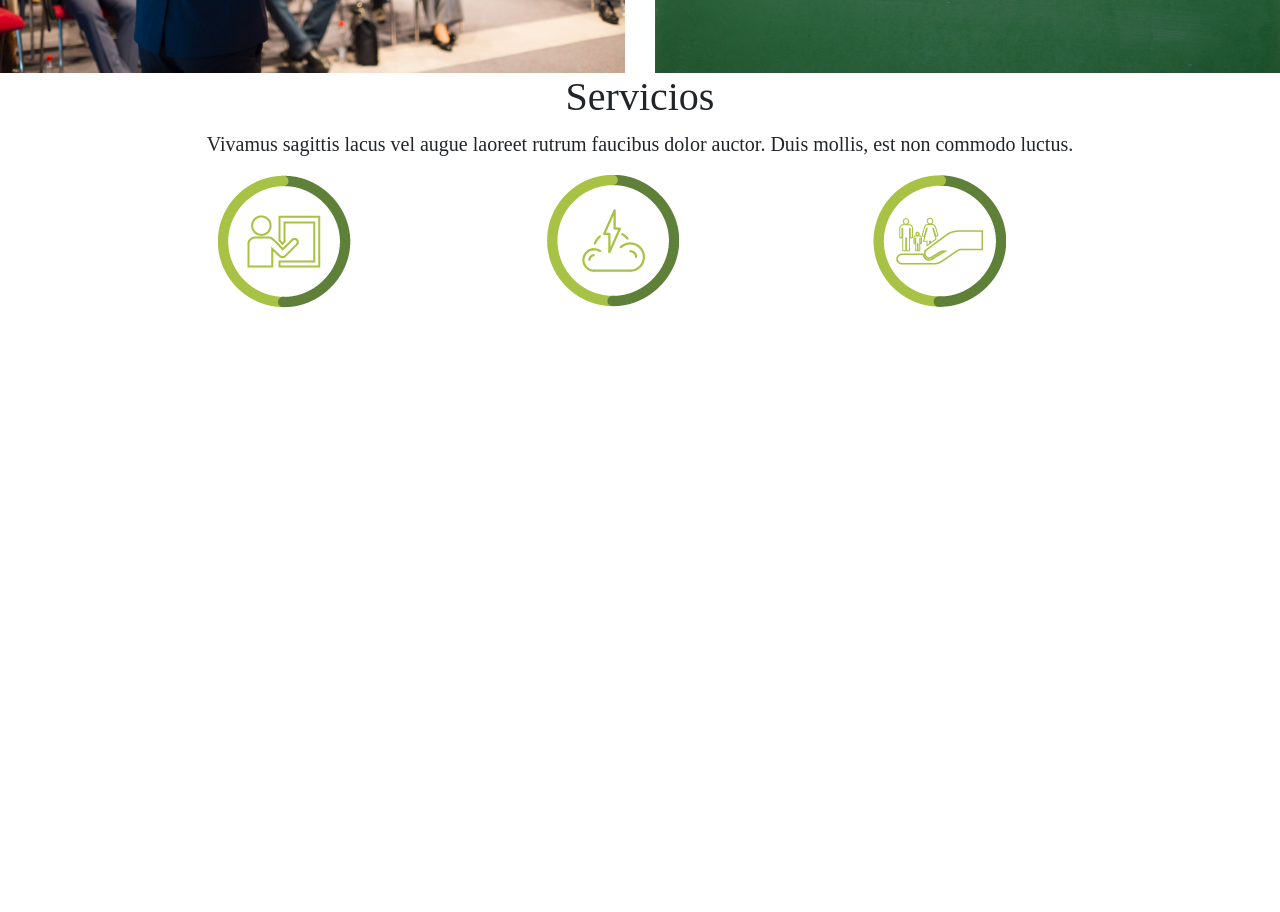
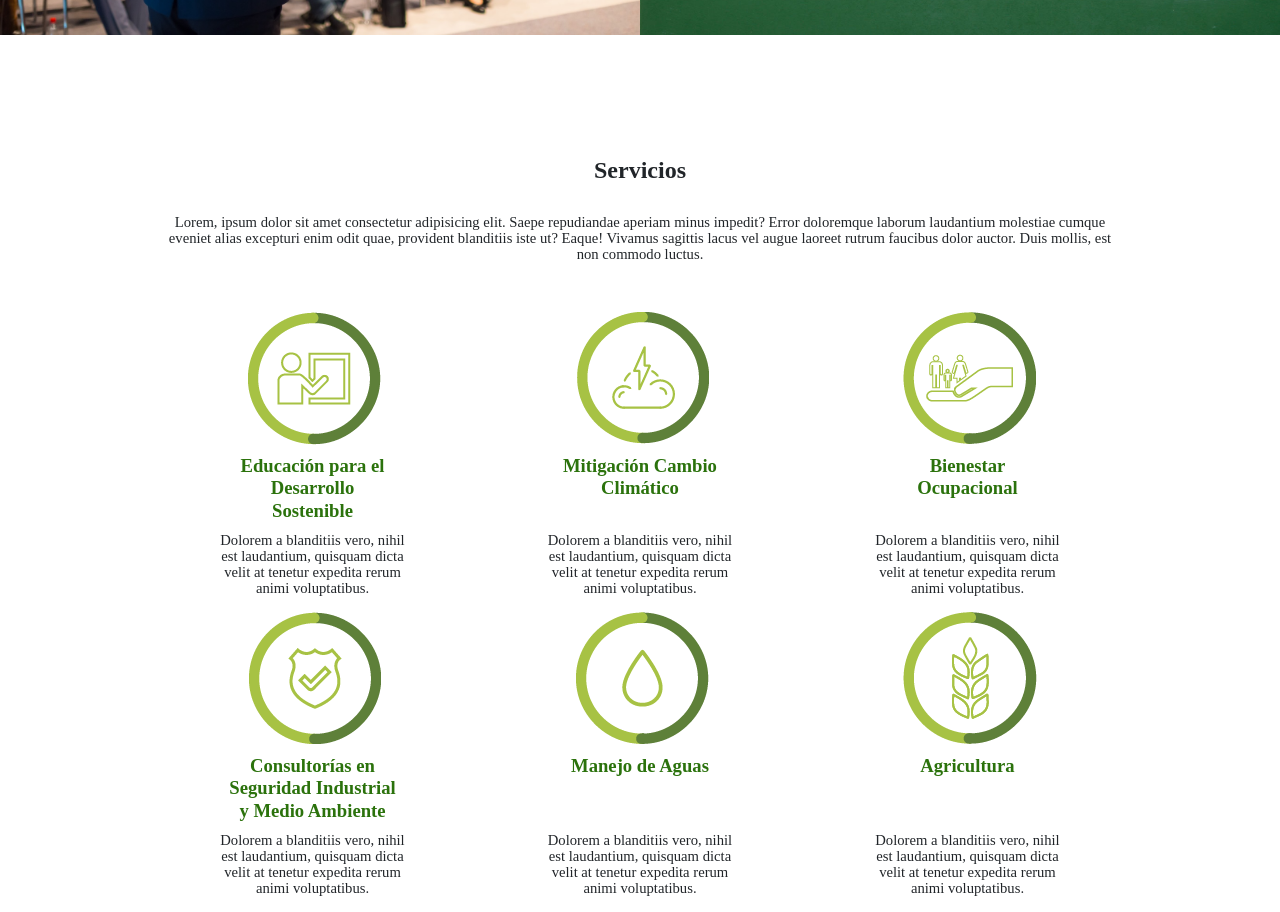
Before and after one commit to rayacarlo/comunidad-sostenible, a plain HTML site: page index.html in a window 1280 px wide. Shown: the part 1300-2212 px from the top of the page. Before the commit the page ends 1608 px from the top, so only its background shows below. Drawn offline with nearby package versions, Linux system fonts and the light colour scheme.

Commit message:
Modified index and CSS style

```diff
--- a/css/main.css
+++ b/css/main.css
@@ -36,15 +36,49 @@
 .statement blockquote, p{
     text-align: center;
 }
+.img-thumbnail{
+    margin-left: 10px;
+    margin-bottom: 10px;
+}
 .mb-0{
     font-size: 11pt;
     color: #5F5F5F;
+    line-height: 12pt;
 }
 .h2{
     font-weight: bold;
     font-size: 18pt;
 }
+.h1-lead{
+    font-size: 18pt;
+    font-weight: bold;
+    margin-top: 60px;
+}
+.lead{
+    font-size: 11pt;
+    padding: 10px 160px;
+    line-height: 12pt;
+    margin-bottom: 40px;
+}
+.method{
+    width: 100%;
+}
 .method-img{
-    width: 100%;
+    width: 110%;
     height: 450px;
 }
+.img-service{
+    padding-left: 30px;
+}
+.content-title{
+    text-align: center;
+    font-size: 14pt;
+    color: #2B720C;
+    margin: 10px;
+    font-weight: bold;
+}
+.content-p{
+    text-align: center;
+    font-size: 11pt;
+    line-height: 12pt;
+}
--- a/index.html
+++ b/index.html
@@ -80,15 +80,18 @@
 			</div>
 			<div class="col-lg-6">
 				<img src="/img/fondo.jpg" alt="Fondo verde" class="method-img">
+				<img src="/img/iconos/metodologia-icon.png" alt="Metodologia">
 			</div>
 		</div>
 		<div class="row">
 			<div class="col-lg-12">
-				<p class="h1">Servicios</p>
+				<p class="h1-lead">Servicios</p>
 				<p class="lead">
+					Lorem, ipsum dolor sit amet consectetur adipisicing elit. Saepe repudiandae aperiam minus impedit? Error doloremque laborum laudantium molestiae cumque eveniet alias excepturi enim odit quae, provident blanditiis iste ut? Eaque!
 					Vivamus sagittis lacus vel augue laoreet rutrum faucibus dolor auctor. Duis mollis, est non commodo luctus.
 				</p>
 			</div>
+
 			<div class="col-md-2"></div>
 			<div class="col-md-2">
 				<img src="/img/iconos/servicios-icon/educacion.png" alt="Educacion" class="img-service">
@@ -102,6 +105,89 @@
 				<img src="/img/iconos/servicios-icon/bienestar.png" alt="Bienestar" class="img-service">
 			</div>
 			<div class="col-md-2"></div>
+
+			<div class="col-md-2"></div>
+			<div class="col-md-2">
+				<h2 class="content-title">Educación para el Desarrollo Sostenible</h2>
+			</div>
+			<div class="col-md-1"></div>
+			<div class="col-md-2">
+				<h2 class="content-title">Mitigación Cambio Climático</h2>
+			</div>
+			<div class="col-md-1"></div>
+			<div class="col-md-2">
+				<h2 class="content-title">Bienestar Ocupacional</h2>
+			</div>
+			<div class="col-md-2"></div>
+
+			<div class="col-md-2"></div>
+			<div class="col-md-2">
+				<p class="content-p">
+					Dolorem a blanditiis vero, nihil est laudantium, quisquam dicta velit at tenetur expedita rerum animi voluptatibus.
+				</p>
+			</div>
+			<div class="col-md-1"></div>
+			<div class="col-md-2">
+				<p class="content-p">
+					Dolorem a blanditiis vero, nihil est laudantium, quisquam dicta velit at tenetur expedita rerum animi voluptatibus.
+				</p>
+			</div>
+			<div class="col-md-1"></div>
+			<div class="col-md-2">
+				<p class="content-p">
+					Dolorem a blanditiis vero, nihil est laudantium, quisquam dicta velit at tenetur expedita rerum animi voluptatibus.
+				</p>
+			</div>
+			<div class="col-md-2"></div>
+
+			<div class="col-md-2"></div>
+			<div class="col-md-2">
+				<img src="/img/iconos/servicios-icon/seguridad-icon.png" alt="Seguridad" class="img-service">
+			</div>
+			<div class="col-md-1"></div>
+			<div class="col-md-2">
+				<img src="/img/iconos/servicios-icon/manejo-de-agua.png" alt="Manejo de aguas" class="img-service">
+			</div>
+			<div class="col-md-1"></div>
+			<div class="col-md-2">
+				<img src="/img/iconos/servicios-icon/agricultura-icon.png" alt="Agricultura" class="img-service">
+			</div>
+			<div class="col-md-2"></div>
+
+			<div class="col-md-2"></div>
+			<div class="col-md-2">
+				<h2 class="content-title">Consultorías en Seguridad Industrial y Medio Ambiente</h2>
+			</div>
+			<div class="col-md-1"></div>
+			<div class="col-md-2">
+				<h2 class="content-title">Manejo de Aguas</h2>
+			</div>
+			<div class="col-md-1"></div>
+			<div class="col-md-2">
+				<h2 class="content-title">Agricultura</h2>
+			</div>
+			<div class="col-md-2"></div>
+
+			<div class="col-md-2"></div>
+			<div class="col-md-2">
+				<p class="content-p">
+					Dolorem a blanditiis vero, nihil est laudantium, quisquam dicta velit at tenetur expedita rerum animi voluptatibus.
+				</p>
+			</div>
+			<div class="col-md-1"></div>
+			<div class="col-md-2">
+				<p class="content-p">
+					Dolorem a blanditiis vero, nihil est laudantium, quisquam dicta velit at tenetur expedita rerum animi voluptatibus.
+				</p>
+			</div>
+			<div class="col-md-1"></div>
+			<div class="col-md-2">
+				<p class="content-p">
+					Dolorem a blanditiis vero, nihil est laudantium, quisquam dicta velit at tenetur expedita rerum animi voluptatibus.
+				</p>
+			</div>
+			<div class="col-md-2"></div>
+
 		</div>
 
 		<script src="https://code.jquery.com/jquery-3.4.1.slim.min.js" integrity="sha384-J6qa4849blE2+poT4WnyKhv5vZF5SrPo0iEjwBvKU7imGFAV0wwj1yYfoRSJoZ+n" crossorigin="anonymous"></script>
```
